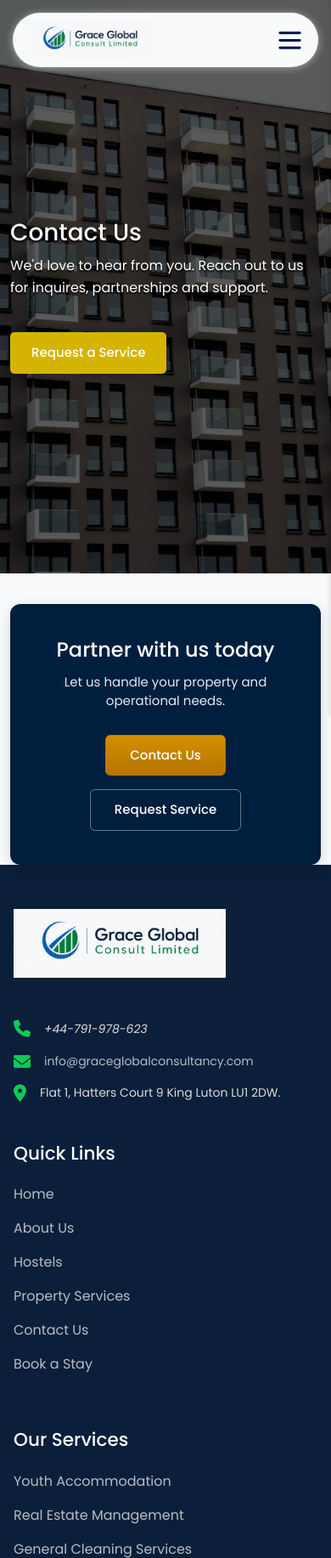
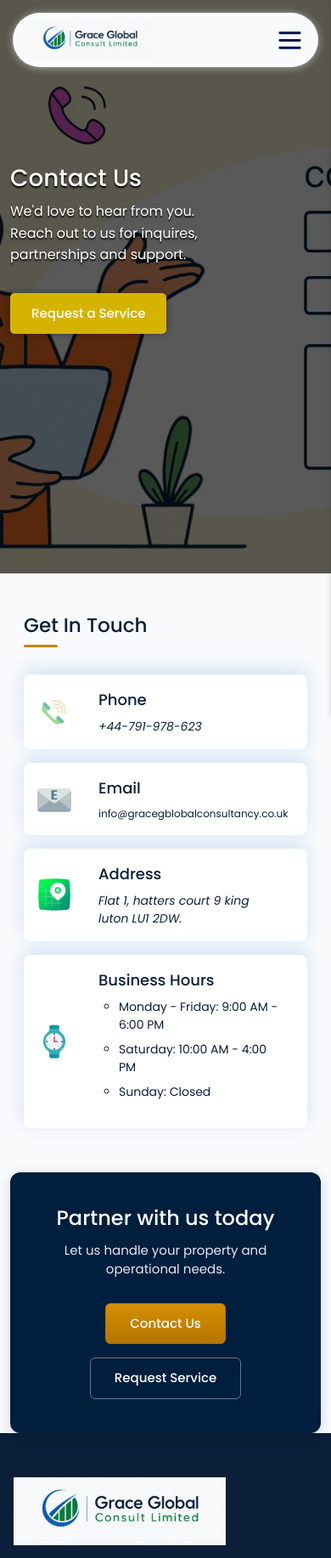
Before and after one commit to devbros595/grace-global-consult, a Django app: template core/templates/contact_us.html in a window 390 px wide. Shown: the top 1834 px of the page at 85% size. Run offline with Django 5.2, Linux system fonts and the light colour scheme; the template is opened without the code that fills it, so the values that code supplies are empty.

Commit message:
Add SVG icons for clock, email, location, and phone
- Introduced a new clock.svg icon for time representation.
- Added email.svg icon for email communication.
- Included location.svg icon for geographical representation.
- Added phone.svg icon for telecommunication.

```diff
--- a/config/settings.py
+++ b/config/settings.py
@@ -42,7 +42,7 @@ INSTALLED_APPS = [
 
 MIDDLEWARE = [
     'django.middleware.security.SecurityMiddleware',
-    'whitenoise.middleware.WhiteNoiseMiddleware',
+    # 'whitenoise.middleware.WhiteNoiseMiddleware',
     'django.contrib.sessions.middleware.SessionMiddleware',
     'django.middleware.common.CommonMiddleware',
     'django.middleware.csrf.CsrfViewMiddleware',
--- a/core/static/css/about_us.css
+++ b/core/static/css/about_us.css
@@ -1,15 +1,21 @@
-.about-us-hero {
+.page-hero-about {
   position: relative;
   background-image: url("../img/man-cleaning.jpg");
   background-size: cover;
   background-position: center;
+  background-attachment: fixed;
   padding: 2rem 0rem;
   color: #fff;
   overflow: hidden;
   height: 80vh;
 }
 
-.about-us-hero::before {
+.page-hero-about .container {
+  position: relative;
+  z-index: 2;
+}
+
+.page-hero-about::before {
   content: "";
   position: absolute;
   inset: 0;
@@ -17,28 +23,36 @@
   z-index: 1;
 }
 
-.about-us-hero .container {
-  position: relative;
-  z-index: 2;
+.page-hero-about .page-hero-content {
+  display: flex;
+  flex-direction: column;
+  align-items: flex-start;
+  gap: 2rem;
+  text-shadow: 0 2px 2px rgb(0, 0, 0);
+  margin: 13rem auto 0;
 }
 
-.about-us-hero-text {
-  display: flex;
-  flex-direction: column;
-  gap: 1rem;
-  text-shadow: 0 2px 2px rgb(0, 0, 0);
-  padding-top: 160px;
-  padding-bottom: 0rem;
+.page-hero-text h1 {
+  line-height: 1.3;
 }
 
-.about-us-hero-text h1 {
-  font-size: 35px;
+.page-hero-text p {
+  margin: 0;
+  line-height: 1.3;
+  font-size: 16px;
+  width: 100%;
+  max-width: 320px;
 }
-.about-us-hero-text p {
-  font-size: 16px;
-  line-height: 1.6;
-  width: 100%;
-  max-width: 350px;
+
+.page-hero-cta a {
+  padding: 0.75rem 1.5rem;
+  background-color: #d4b401;
+  color: #fff;
+  text-decoration: none;
+  border-radius: 5px;
+  font-weight: 500;
+  text-shadow: none;
+  box-shadow: 0 0 8px rgba(0, 0, 0, 0.335);
 }
 
 .who-we-are {
--- a/core/static/css/contact_us.css
+++ b/core/static/css/contact_us.css
@@ -1,36 +1,128 @@
-/* Hero Container Settings */
-
-.page-hero-property {
-    background-image: url(../img/property.png);
-    padding: 6rem 0 0;
-    height: 80vh;
-}
-
-.page-hero-property {
-  padding: 6rem 0 0;
+.page-hero-contact {
+  position: relative;
+  background-image: url("../img/contact-us.webp");
+  background-size: cover;
+  background-position: center;
+  background-attachment: fixed;
+  padding: 2rem 0rem;
   color: #fff;
   overflow: hidden;
   height: 80vh;
 }
 
-.page-hero-content {
-  display: flex;
-  justify-content: space-between;
-  gap: 40px;
+.page-hero-contact .container {
+  position: relative;
+  z-index: 2;
 }
 
-/* Control Text Wrapping */
-.page-hero-text {
-  flex: 1; /* Allows the text block to expand intelligently */
-  max-width: 600px; /* Crucial: Prevents lines from getting too long and ugly */
+.page-hero-contact::before {
+  content: "";
+  position: absolute;
+  inset: 0;
+  background: rgba(0, 0, 0, 0.65);
+  z-index: 1;
+}
+
+.page-hero-contact .page-hero-content {
+  display: flex;
+  flex-direction: column;
+  align-items: flex-start;
+  gap: 2rem;
+  text-shadow: 0 2px 2px rgb(0, 0, 0);
+  margin: 10rem auto 0;
+}
+
+.page-hero-text h1 {
+  line-height: 1.3;
 }
 
 .page-hero-text p {
-  line-height: 1.6; /* Adds vertical rhythm for cleaner text wrapping */
+  margin: 0;
+  line-height: 1.6;
+  font-size: 16px;
+  width: 100%;
+  max-width: 320px;
+}
+
+.page-hero-cta a {
+  padding: 0.75rem 1.5rem;
+  background-color: #d4b401;
+  color: #fff;
+  text-decoration: none;
+  border-radius: 5px;
+  font-weight: 500;
+  text-shadow: none;
+  box-shadow: 0 0 8px rgba(0, 0, 0, 0.335);
+}
+
+.contact-details-section {
+  padding: 2rem 0rem;
+}
+
+.contact-details-content {
+  padding: 0 1rem;
+  display: flex;
+  flex-direction: column;
+  gap: 2rem;
+}
+
+.contact-details-section .section-line {
   margin: 0;
 }
 
-/* Prevent Button from shrinking or warping */
-.page-hero-cta {
-  flex-shrink: 0; /* Forces the button container to maintain its size */
+.contact-card {
+  display: flex;
+  align-items: center;
+  gap: 2rem;
+  color: #0b1f3a;
+  background-color: #ffffff;
+  box-shadow: 0 -6px 20px #1565c029;
+  border-radius: 0.5rem;
+  padding: 1rem;
+  height: 100%;
+  transition: all 0.3s ease;
 }
+
+.contact-card-icon {
+  width: 40px;
+  height: 40px;
+}
+
+.contact-card-text {
+  display: flex;
+  flex-direction: column;
+  gap: 0.5rem;
+  padding-right: 1rem;
+}
+
+.contact-card-icon img {
+  height: 100%;
+}
+
+.contact-card-text span {
+  font-weight: 500;
+  font-size: 18px;
+}
+.contact-card-text p {
+  margin: 0;
+  font-size: 14px;
+  font-style: italic;
+}
+
+.contact-card-text a {
+  text-decoration: none;
+  color: #0b1f3a;
+  font-size: 12px;
+  font-weight: 400;
+}
+
+.contact-card-text ul {
+  display: flex;
+  flex-direction: column;
+  gap: 0.5rem;
+  padding-left: 1.5rem;
+}
+.contact-card-text ul li {
+  list-style: circle;
+  font-size: 14px;
+}
--- a/core/static/css/hostels.css
+++ b/core/static/css/hostels.css
@@ -3,6 +3,7 @@
   background-image: url("../img/hostel-1.jpeg");
   background-size: cover;
   background-position: center;
+  background-attachment: fixed;
   padding: 2rem 0rem;
   color: #fff;
   overflow: hidden;
@@ -22,21 +23,20 @@
   z-index: 1;
 }
 
- .page-hero-content {
+.page-hero-hostel .page-hero-content {
   display: flex;
   flex-direction: column;
   align-items: flex-start;
-  gap: 1rem;
+  gap: 2rem;
   text-shadow: 0 2px 2px rgb(0, 0, 0);
-  padding-top: 160px;
-  padding-bottom: 0rem;
+  margin: 9rem auto 0;
 }
 
- .page-hero-text h1 {
+.page-hero-text h1 {
   line-height: 1.3;
 }
 
- .page-hero-text p {
+.page-hero-text p {
   margin: 0;
   line-height: 1.3;
   width: 100%;
--- a/core/static/css/property_services.css
+++ b/core/static/css/property_services.css
@@ -3,6 +3,7 @@
   background-image: url("../img/property.png");
   background-size: cover;
   background-position: center;
+  background-attachment: fixed;
   padding: 2rem 0rem;
   color: #fff;
   overflow: hidden;
@@ -22,14 +23,14 @@
   z-index: 1;
 }
 
-.page-hero-content {
+.page-hero-property .page-hero-content {
   display: flex;
   flex-direction: column;
   align-items: flex-start;
   gap: 1rem;
   text-shadow: 0 2px 2px rgb(0, 0, 0);
-  padding-top: 160px;
-  padding-bottom: 0rem;
+  padding: 0;
+  margin: 13rem auto 0;
 }
 
 .page-hero-text h1 {
--- a/core/templates/contact_us.html
+++ b/core/templates/contact_us.html
@@ -1,13 +1,14 @@
 {% extends "base.html" %} {% load static %} {% block title %}
 <title>Propery Services | Grace Global Consult</title>
 {% endblock %} {% block content %}
-<section class="page-hero-property">
+<section class="page-hero-contact">
   <div class="container">
     <div class="page-hero-content">
       <div class="page-hero-text">
         <h1>Contact Us</h1>
         <p>
-          We'd love to hear from you. Reach out to us for inquires, partnerships and support.
+          We'd love to hear from you. <br />Reach out to us for inquires,
+          partnerships and support.
         </p>
       </div>
       <div class="page-hero-cta">
@@ -17,12 +18,82 @@
   </div>
 </section>
 <div class="sections pt-3">
+  <section class="contact-details-section">
+    <div class="container">
+      <div class="contact-details-content">
+        <div class="section-heading">
+          <h3>Get In Touch</h3>
+          <div class="section-line"></div>
+        </div>
+        <div class="contact-card-container">
+          <div class="row g-3">
+            <div
+              class="col-12 col-md-6 col-lg-4 >"
+            >
+              <div class="contact-card">
+                <div class="contact-card-icon">
+                  <img src="{% static 'svg/phone.svg' %}" alt="phone icon" />
+                </div>
+                <div class="contact-card-text">
+                  <span>Phone</span>
+                  <p>+44-791-978-623</p>
+                </div>
+              </div>
+            </div>
+            <div
+              class="col-12 col-md-6 col-lg-4 >"
+            >
+              <div class="contact-card">
+                <div class="contact-card-icon">
+                  <img src="{% static 'svg/email.svg' %}" alt="phone icon" />
+                </div>
+                <div class="contact-card-text">
+                  <span>Email</span>
+                  <a href="mailto:info@gracegblobalconsultancy.co.uk">info@gracegblobalconsultancy.co.uk</a>
+                </div>
+              </div>
+            </div>
+            <div
+              class="col-12 col-md-6 col-lg-4 >"
+            >
+              <div class="contact-card">
+                <div class="contact-card-icon">
+                  <img src="{% static 'svg/location.svg' %}" alt="phone icon" />
+                </div>
+                <div class="contact-card-text">
+                  <span>Address</span>
+                  <p> Flat 1, hatters court 9 king luton LU1 2DW. </p>
+                </div>
+              </div>
+            </div>
+            <div
+              class="col-12 col-md-6 col-lg-4>"
+            >
+              <div class="contact-card">
+                <div class="contact-card-icon">
+                  <img src="{% static 'svg/clock.svg' %}" alt="phone icon" />
+                </div>
+                <div class="contact-card-text">
+                  <span>Business Hours</span>
+                  <ul>
+                    <li>Monday - Friday: 9:00 AM - 6:00 PM</li>
+                    <li>Saturday: 10:00 AM - 4:00 PM</li>
+                    <li>Sunday: Closed</li>
+                  </ul>
+                </div>
+              </div>
+            </div>
+          </div>
+        </div>
+      </div>
+    </div>
+  </section>
   <section class="partner page-partner-sect">
     <div class="container">
       <div class="cta-card">
         <h2 class="cta-title">Partner with us today</h2>
         <p class="cta-description">
-          Let us handle your property and<br>
+          Let us handle your property and<br />
           operational needs.
         </p>
         <div class="cta-buttons">
--- a/core/templates/hostels.html
+++ b/core/templates/hostels.html
@@ -1,12 +1,15 @@
 {% extends "base.html" %} {% load static %} {% block title %}
 <title>Hostels | Grace Global Consult</title>
 {% endblock %} {% block content %}
+
 <section class="page-hero-hostel">
   <div class="container">
     <div class="page-hero-content">
       <div class="page-hero-text">
         <h1>Discover Our<br />Youth Hostels.</h1>
-        <p>Comfortable, secure and community oriented accommodation.</p>
+        <p>
+          Comfortable, secure and community oriented accommodation.
+        </p>
       </div>
       <div class="page-hero-cta">
         <a href="{% url 'contact_us' %}" class="btn">Book Your Stay</a>
```
Also changed, not shown: core/templates/about_us.html (+8 -6 lines), core/static/img/cleaning-2.jpg (renamed from core/static/img/mohamed_hassan-housekeeping-4594891_1920.jpg), core/static/img/contact-us.webp (added), core/static/svg/clock.svg (added), core/static/svg/email.svg (added), core/static/svg/location.svg (added), core/static/svg/phone.svg (added), 4 other files.
